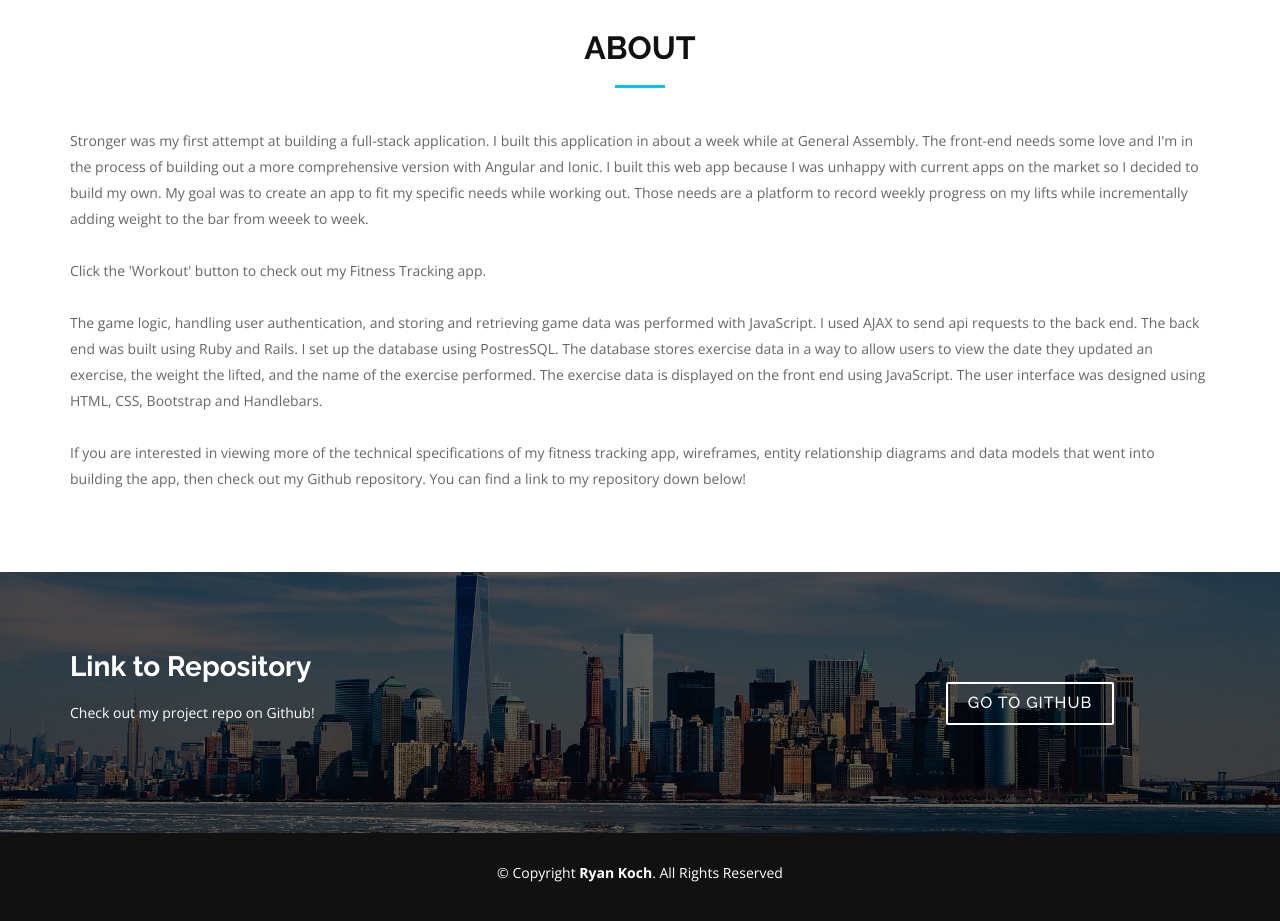
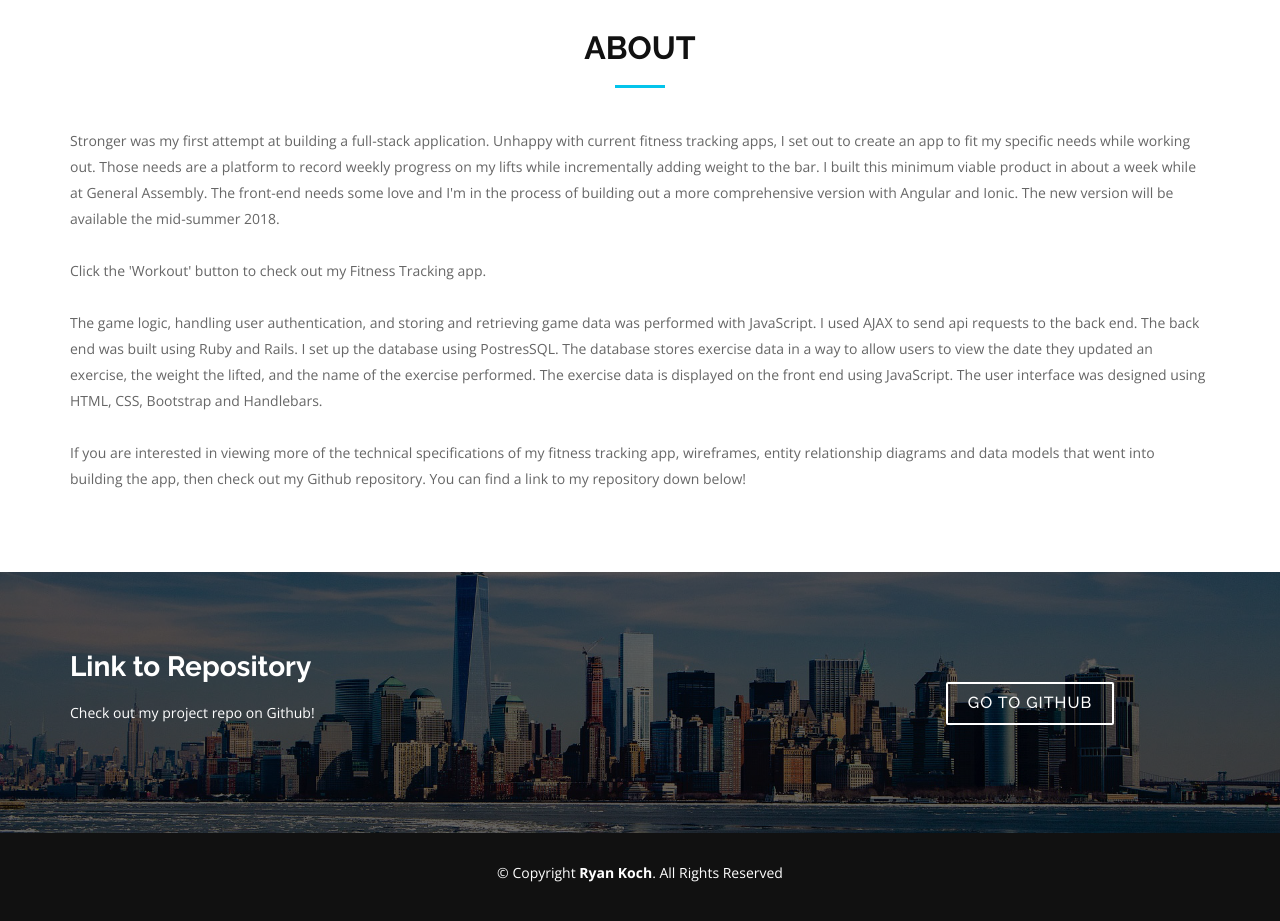
Before and after one commit to ryanwk/old_portfolio, a website: page stronger.html in a window 1280 px wide. Shown: the part 940-1861 px from the top of the page. Drawn offline with nearby package versions, Linux system fonts and the light colour scheme.

Commit message:
revision to stronger about me
revision to stronger about me .. updated flow, sentence structure,
etc.

```diff
--- a/stronger.html
+++ b/stronger.html
@@ -102,7 +102,8 @@
           <!-- <h2 class="about-title">G</h2> -->
           <p class="about-text">
 
-            Stronger was my first attempt at building a full-stack application. I built this application in about a week while at General Assembly. The front-end needs some love and I'm in the process of building out a more comprehensive version with Angular and Ionic. I built this web app because I was unhappy with current apps on the market so I decided to build my own. My goal was to create an app to fit my specific needs while working out. Those needs are a platform to record weekly progress on my lifts while incrementally adding weight to the bar from weeek to week.
+            Stronger was my first attempt at building a full-stack application. Unhappy with current fitness tracking apps, I set out to create an app to fit my specific needs while working out. Those needs are a platform to record weekly progress on my lifts while incrementally adding weight to the bar. I built this minimum viable product in about a week while at General Assembly. The front-end needs some love and I'm in the process of building out a more comprehensive version with Angular and Ionic. The new version will be available the mid-summer 2018.
+
             <br>
             <br>
             Click the 'Workout' button to check out my Fitness Tracking app.
```
